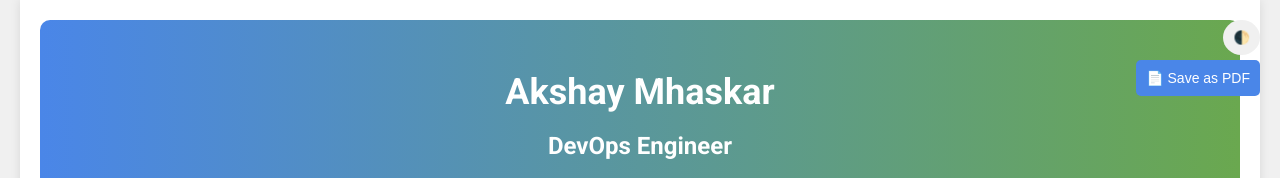
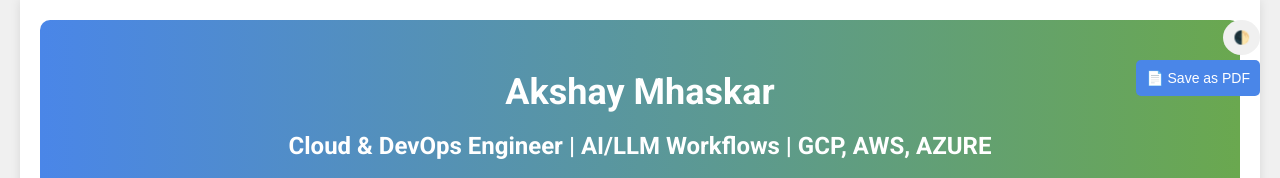
Before and after one commit to CelestialCreator/akshay-resume, a plain HTML site: page index.html in a window 1280 px wide. Shown: the top 178 px of the page. Drawn offline with Linux system fonts and the light colour scheme.

Commit message:
updated the title

```diff
--- a/index.html
+++ b/index.html
@@ -11,7 +11,7 @@
     <div class="container">
         <header>
             <h1>Akshay Mhaskar</h1>
-            <h2>DevOps Engineer</h2>
+            <h2>Cloud & DevOps Engineer | AI/LLM Workflows | GCP, AWS, AZURE</h2>
             <p>Mumbai, Maharashtra, India | mhaskarakshay1992@gmail.com | +91 8898910723 |
                 <a href="https://www.linkedin.com/in/akshay-mhaskar-30a003160" target="_blank">
                     <img src="images/linkedin_logo.png" alt="LinkedIn" class="icon">
```
